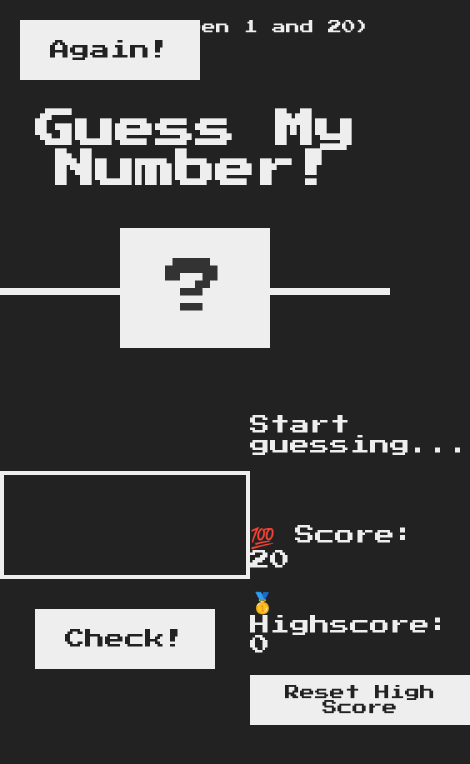
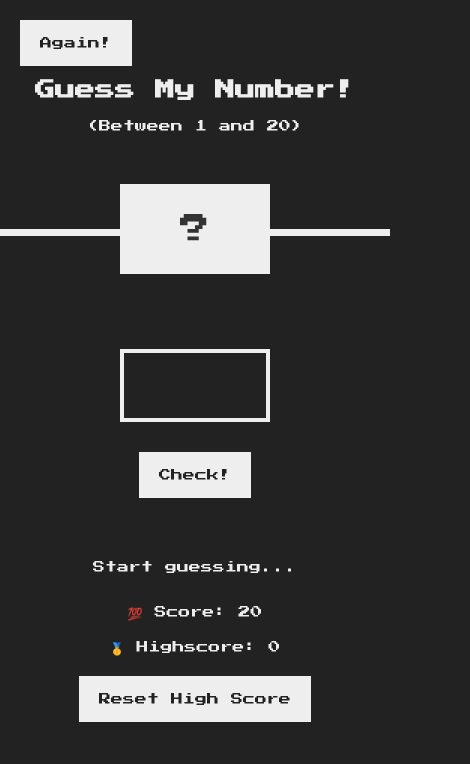
Before and after one commit to Snipsx17/Guess-my-number, a plain HTML site: page index.html in a window 390 px wide. Shown: the whole page, 470 px wide, since content can reach past the window. Drawn offline with Linux system fonts and the light colour scheme.

Commit message:
feat: add responsive design

```diff
--- a/style.css
+++ b/style.css
@@ -123,3 +123,68 @@ h1 {
 .label-highscore {
   margin-bottom: 2rem;
 }
+
+/* RESPOSIVE */
+
+@media (max-width: 576px) {
+  h1 {
+    position: static;
+    transform: none;
+    padding-top: 8rem;
+    margin-bottom: 2rem;
+    font-size: 2rem;
+  }
+
+  header {
+    height: 28vh;
+  }
+
+  .btn,
+  .btn.reset {
+    font-size: 1.2rem;
+    padding: 1.7rem 2rem;
+    cursor: pointer;
+  }
+
+  .between {
+    font-size: 1.2rem;
+    position: static;
+    text-align: center;
+  }
+
+  main {
+    flex-direction: column;
+    justify-content: space-evenly;
+  }
+
+  .number {
+    font-size: 3rem;
+    padding: 3rem 0rem;
+  }
+
+  .left {
+    width: 100vw;
+    padding-top: 5rem;
+  }
+
+  .right {
+    width: 100vw;
+    text-align: center;
+  }
+
+  .guess {
+    font-size: 2.5rem;
+    padding: 2rem;
+    width: 15rem;
+  }
+
+  .message {
+    margin-bottom: 1.5rem;
+  }
+
+  .message,
+  .label-highscore,
+  .label-score {
+    font-size: 1.2rem;
+  }
+}
```
